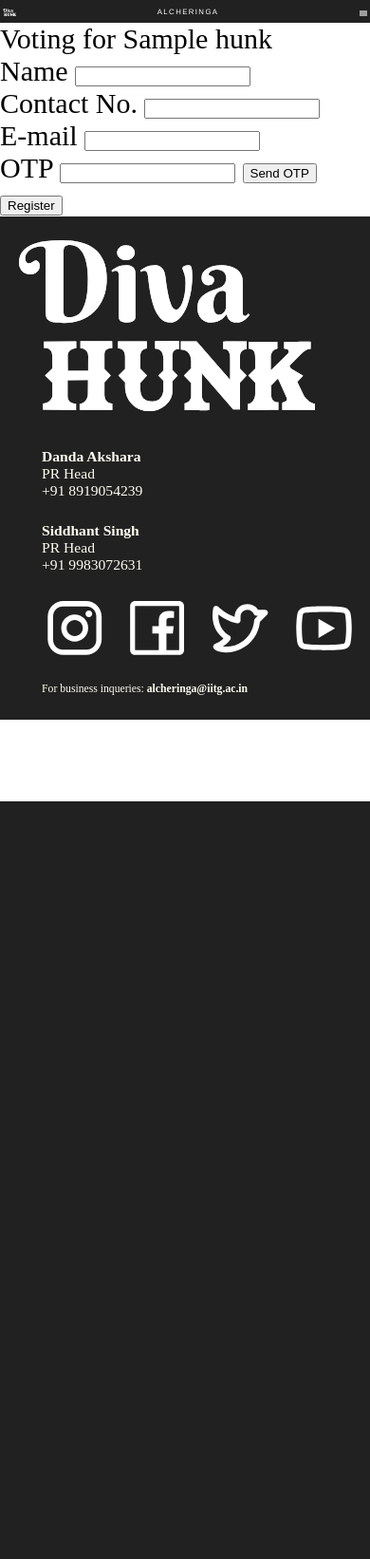
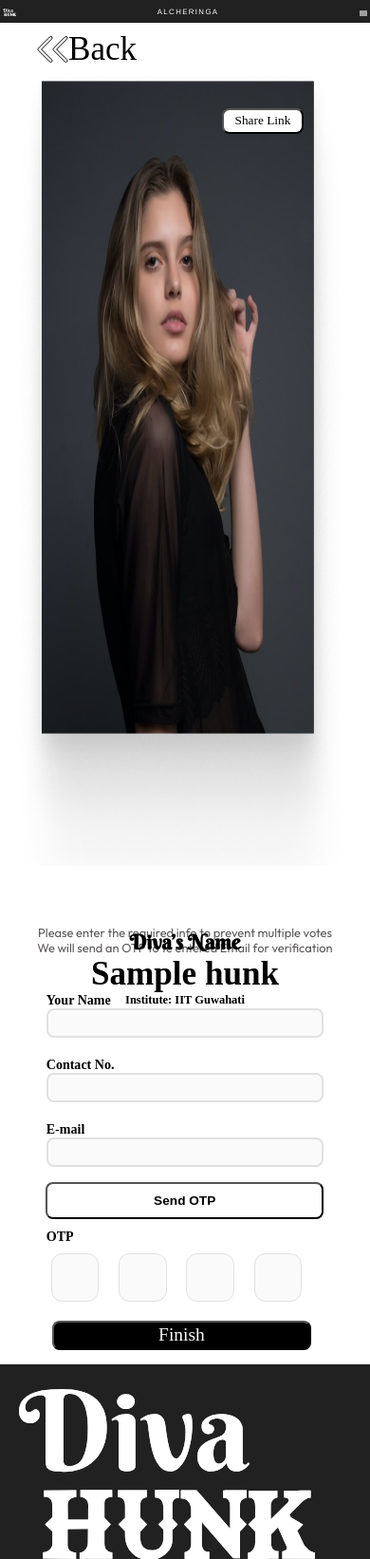
Before and after one commit to ankit11hab/diva-hunk, a Django app: page /hunk/register/1/ in a window 390 px wide. Shown: the top 1642 px of the page at 95% size. Before the commit the page ends 844 px from the top, so only its background shows below. Run offline with Django 4.2, Linux system fonts and the light colour scheme; tables that the repository leaves empty hold one stand-in row (values such as "Sample post"); some web fonts are replaced; grey boxes are pictures that could not be loaded.

Commit message:
Form Page

```diff
--- a/base/templates/base/register.html
+++ b/base/templates/base/register.html
@@ -1,26 +1,183 @@
 {% extends 'base/basic.html' %} {% load static %} {% block content %}
-<div style="font-size: 30px">Voting for {{candidate.name}}</div>
+
+<!-- <div style="font-size: 30px">Voting for {{candidate.name}}</div> -->
+
+<link rel="stylesheet" href="{% static '/css/register.css' %}" />
 <div style="color: red; font-size: 30px">{{message}}</div>
 <form method="POST" style="font-size: 30px">
   {% csrf_token %}
-  <div>
-    <label class="" for="exampleInputUser">Name</label>
-    {{form.name}}
+  <div style="display: flex; font-family: 'Circular Std Book'; margin-left: 10%; margin-top: 2%;">
+    <img src="{% static '/images/Chevron-left.svg' %}" />
+    <h3 style="font-weight: 200;">Back</h3>
   </div>
-  <div>
-    <label for=" exampleInputEmail">Contact No.</label>
-    {{form.contact}}
+  <div class="form-wide">
+    <img src="{% static '/images/diva-img.png' %}" class="diva-img" />
+    <div class="registerForm">
+      <div class="candidate-detail">
+        <div class="heading">
+          <h4>Diva’s Name</h4>
+        </div>
+        <div class="diva-name">
+          <h2>{{candidate.name}}</h2>
+          <button type="button" class="sharebtn">
+            Share Link
+            <img
+              src="{% static '/images/ShareLink.png' %}"
+              class="share-link-img"
+            />
+          </button>
+        </div>
+        <div class="institute">Institute: IIT Guwahati</div>
+      </div>
+      <div class="instruction">
+        Please enter the required info to prevent multiple votes <br />We will
+        send an OTP to te entered Email for verification
+      </div>
+      <div class="input-topic">
+        <div class="label" for="exampleInputUser">Your Name</div>
+        <input type="text" class="input input1" />
+        <!-- {{form.name}} -->
+      </div>
+      <div class="input-topic">
+        <div class="label" for=" exampleInputEmail">Contact No.</div>
+        <input type="text" class="input input1" />
+        <!-- {{form.contact}} -->
+      </div>
+      <div class="input-topic">
+        <div class="label" for=" exampleInputPassword1">E-mail</div>
+        <div style="display: flex">
+          <input type="text" class="input input2" />
+          <!-- {{form.email}} -->
+
+          <button type="submit" name="sendOTP" class="sendOTPbtn">
+            Send OTP
+          </button>
+        </div>
+      </div>
+      <div class="label" for=" exampleInputPassword2">OTP</div>
+      <div class="otp-input input-topic">
+        <input
+          type="text"
+          pattern="[0-9]*"
+          inputmode="numeric"
+          maxlength="1"
+          class="input otp-input"
+        />
+        <input
+          type="text"
+          pattern="[0-9]*"
+          inputmode="numeric"
+          maxlength="1"
+          class="input otp-input"
+        />
+        <input
+          type="text"
+          pattern="[0-9]*"
+          inputmode="numeric"
+          maxlength="1"
+          class="input otp-input"
+        />
+        <input
+          type="text"
+          pattern="[0-9]*"
+          inputmode="numeric"
+          maxlength="1"
+          class="input otp-input"
+        />
+        <!-- {{form.otp}} -->
+        <button type="submit" name="verify" class="finish-btn">
+          Finish
+          <img
+            src="{% static '/images/Chevron-right.svg' %}"
+            class="chevron-right-img"
+          />
+        </button>
+      </div>
+    </div>
   </div>
-  <div>
-    <label for=" exampleInputPassword1">E-mail</label>
-    {{form.email}}
-  </div>
-  <div>
-    <label for=" exampleInputPassword2">OTP</label>
-    {{form.otp}}
-    <button type="submit" name="sendOTP">Send OTP</button>
-  </div>
-  <button type="submit" name="verify">Register</button>
 </form>
 
+<div class="form-mob" id="form-mob">
+  <!-- <div style="display: flex; font-family: 'Circular Std Book'; float: left; margin-left: -50%; margin-top: 5%;">
+    <img src="{% static '/images/Chevron-left.svg' %}" />
+    <h1 style="font-weight: 200;">Back</h1>
+  </div> -->
+  <div style="position: relative">
+    <img src="{% static '/images/diva-img.png' %}" class="diva-img" />
+    <button type="button" class="sharelinkbtn-mob">Share Link</button>
+  </div>
+  <div class="candidate-detail">
+    <div class="heading">
+      <h4>Diva’s Name</h4>
+    </div>
+    <div class="diva-name">
+      <h1>{{candidate.name}}</h1>
+    </div>
+    <div class="institute">Institute: IIT Guwahati</div>
+  </div>
+  <div class="instruction">
+    Please enter the required info to prevent multiple votes <br />We will send
+    an OTP to te entered Email for verification
+  </div>
+  <div style="width: 95vw; margin-left: 5vw; margin-top: 8vw; width: 80vw;">
+    <div class="input-topic">
+      <div class="label" for="exampleInputUser">Your Name</div>
+      <input type="text" class="input input1" />
+      <!-- {{form.name}} -->
+    </div>
+    <div class="input-topic">
+      <div class="label" for=" exampleInputEmail">Contact No.</div>
+      <input type="text" class="input input1" />
+      <!-- {{form.contact}} -->
+    </div>
+    <div class="input-topic">
+      <div class="label" for=" exampleInputPassword1">E-mail</div>
+      <div>
+        <input type="text" class="input input2" />
+        <!-- {{form.email}} -->
+      </div>
+      <button type="submit" name="sendOTP" class="sendOTPbtn">Send OTP</button>
+    </div>
+    <div class="label" for=" exampleInputPassword2">OTP</div>
+    <div class="otp-input input-topic">
+      <input
+        type="text"
+        pattern="[0-9]*"
+        inputmode="numeric"
+        maxlength="1"
+        class="input otp-input"
+      />
+      <input
+        type="text"
+        pattern="[0-9]*"
+        inputmode="numeric"
+        maxlength="1"
+        class="input otp-input"
+      />
+      <input
+        type="text"
+        pattern="[0-9]*"
+        inputmode="numeric"
+        maxlength="1"
+        class="input otp-input"
+      />
+      <input
+        type="text"
+        pattern="[0-9]*"
+        inputmode="numeric"
+        maxlength="1"
+        class="input otp-input"
+      />
+      <!-- {{form.otp}} -->
+    </div>
+    <button type="submit" name="verify" class="finish-btn">
+      Finish
+      <!-- <img
+        src="{% static '/images/Chevron-right.svg' %}"
+        class="chevron-right-img"
+      /> -->
+    </button>
+  </div>
+</div>
+
 {% endblock %}
--- a/base/urls.py
+++ b/base/urls.py
@@ -4,7 +4,7 @@ from . import views
 urlpatterns = [
     path('', views.home, name = 'home'),
     path('list', views.divaHunkList, name='list'),
-    path('diva/register/<int:pk>/', views.divaRegistration, name='diva register'),
+    path('diva/register/<int:pk>', views.divaRegistration, name='diva register'),
     path('hunk/register/<int:pk>/', views.hunkRegistration, name='hunk register'),
     path('thanks_diva',views.thanksdiva, name='thanks'),
     path('thanks_hunk',views.thankshunk, name='thanks')
--- /dev/null
+++ b/static/css/register.css
@@ -0,0 +1,227 @@
+@import "https://fonts.googleapis.com/css?family=Berkshire+Swash";
+@import "https://fonts.googleapis.com/css?family=Outfit";
+@import url(//db.onlinewebfonts.com/c/860c3ec7bbc5da3e97233ccecafe512e?family=Circular+Std+Book);
+
+* {
+  margin: 0%;
+}
+
+.form-wide {
+  display: flex;
+  margin: 5%;
+}
+
+.form-mob {
+  display: none;
+}
+
+.diva-img {
+  width: 40vw;
+  height: 52vw;
+  margin-top: -1%;
+}
+
+.candidate-detail {
+  margin-bottom: 5vw;
+}
+
+.heading {
+  font-family: "Berkshire Swash";
+}
+
+.diva-name {
+  font-family: "Circular Std Book";
+  font-size: 2.5vw;
+}
+
+.sharebtn {
+  margin-left: 5%;
+  font-size: 1.2vw;
+  font-family: "Circular Std Book";
+  font-weight: 500;
+  width: 12vw;
+  height: 3vw;
+  display: flex;
+  justify-content: center;
+  align-items: center;
+  border-radius: 10px;
+  background-color: #ffffff;
+}
+
+.share-link-img {
+  margin-left: 5%;
+  width: 2.2vw;
+}
+
+.diva-name {
+  display: flex;
+  flex-direction: row;
+}
+
+.institute {
+  font-family: "Circular Std Book";
+  font-size: 1.5vw;
+  font-weight: 700;
+}
+
+.instruction {
+  color: #5b5858;
+  font-family: "Outfit";
+  font-weight: 400;
+  font-size: 1.2vw;
+  margin-bottom: 2vw;
+}
+
+.label {
+  font-family: "Circular Std Book";
+  font-weight: 700;
+  font-size: 1.5vw;
+}
+
+.input-topic {
+  margin-bottom: 1vw;
+}
+
+.input {
+  background: rgba(250, 250, 250, 0.93);
+  box-sizing: border-box;
+  border: 2px solid #e1e1e1;
+  border-radius: 0.8vw;
+}
+
+.input1 {
+  width: 40vw;
+  height: 3vw;
+}
+
+.input2 {
+  width: 30vw;
+  height: 3vw;
+}
+
+.sendOTPbtn {
+  margin-left: 3%;
+  margin-top: 0.2%;
+  font-size: 1.2vw;
+  background-color: #ffffff;
+  width: 8vw;
+  height: 2.8vw;
+  border-radius: 0.8vw;
+}
+
+.otp-input {
+  display: flex;
+  align-items: center;
+}
+.otp-input input[type="text"] {
+  width: 3.5vw;
+  height: 3.5vw;
+  margin: 0 5px;
+  text-align: center;
+  font-size: 24px;
+  background: #fafafa;
+  border: 1px solid #e1e1e1;
+  border-radius: 1vw;
+}
+
+.finish-btn {
+  color: #ffffff;
+  background-color: #000000;
+  font-family: "Circular Std Book";
+  width: 7vw;
+  height: 3vw;
+  margin-left: 7vw;
+  font-size: 1.5vw;
+  border-radius: 0.8vw;
+}
+
+.chevron-right-img {
+  width: 1vw;
+}
+
+@media (max-width: 540px) {
+  .form-wide{
+    display: none;
+  }
+  .form-mob {
+    display: block;
+  }
+  #form-mob {
+    display: flex;
+    flex-direction: column;
+    justify-content: center;
+    align-items: center;
+  }
+  .diva-img {
+    position: relative;
+    width: 100vw;
+    height: 100vh;
+
+  }
+  .sharelinkbtn-mob {
+    position: absolute;
+    color: #000000;
+    background-color: #ffffff;
+    font-family: 'Circular Std Book';
+    top: 5%;
+    left: 60%;
+    border-radius: 2vw;
+    width: 22vw;
+    height: 7vw;
+  }
+  .candidate-detail{
+    text-align: center;
+    position: absolute;
+    bottom: -28%;
+  }
+  .heading {
+    font-size: 5.5vw;
+  }
+  .diva-name {
+    font-size: 4.5vw;
+  }
+  .institute {
+    font-size: 3.2vw;
+  }
+  .instruction {
+    font-size: 3.3vw;
+    width: 100vw;
+    text-align: center;
+    margin-top: 15%;
+  }
+  .label {
+    font-size: 3.6vw;
+  }
+  .input1, .input2 {
+    height: 8vw;
+    width: 75vw;
+    margin-bottom: 5%;
+    border-radius: 2vw;
+  }
+  .sendOTPbtn {
+    width: 75vw;
+    height: 10vw;
+    margin-left: -0.1%;
+    font-size: 3.5vw;
+    font-weight: 700;
+    border-radius: 2vw;
+    margin-bottom: 2%;
+  }
+  .otp-input input[type="text"] {
+    margin-top: 3%;
+    width: 13vw;
+    height: 13vw;
+    border-radius: 3vw;
+    margin-right: 5%;
+  }
+  .finish-btn {
+    margin-left: 2%;
+    margin-top: 5%;
+    margin-bottom: 5%;
+    font-size: 5vw;
+    border-radius: 2vw;
+    height: 8vw;
+    width: 70vw;
+
+  }
+}
--- a/static/css/thanks.css
+++ b/static/css/thanks.css
@@ -128,7 +128,7 @@
     text-align: center;
     position: relative;
     left: 32%;
-    transform:scale(1.6,1.5);
+    transform: scale(1.6, 1.5);
   }
 
   .right-text1 {
```
Also changed, not shown: static/images/Chevron-left.svg (added), static/images/Chevron-right.svg (added), static/images/ShareLink.png (added), static/images/diva-img.png (added).
